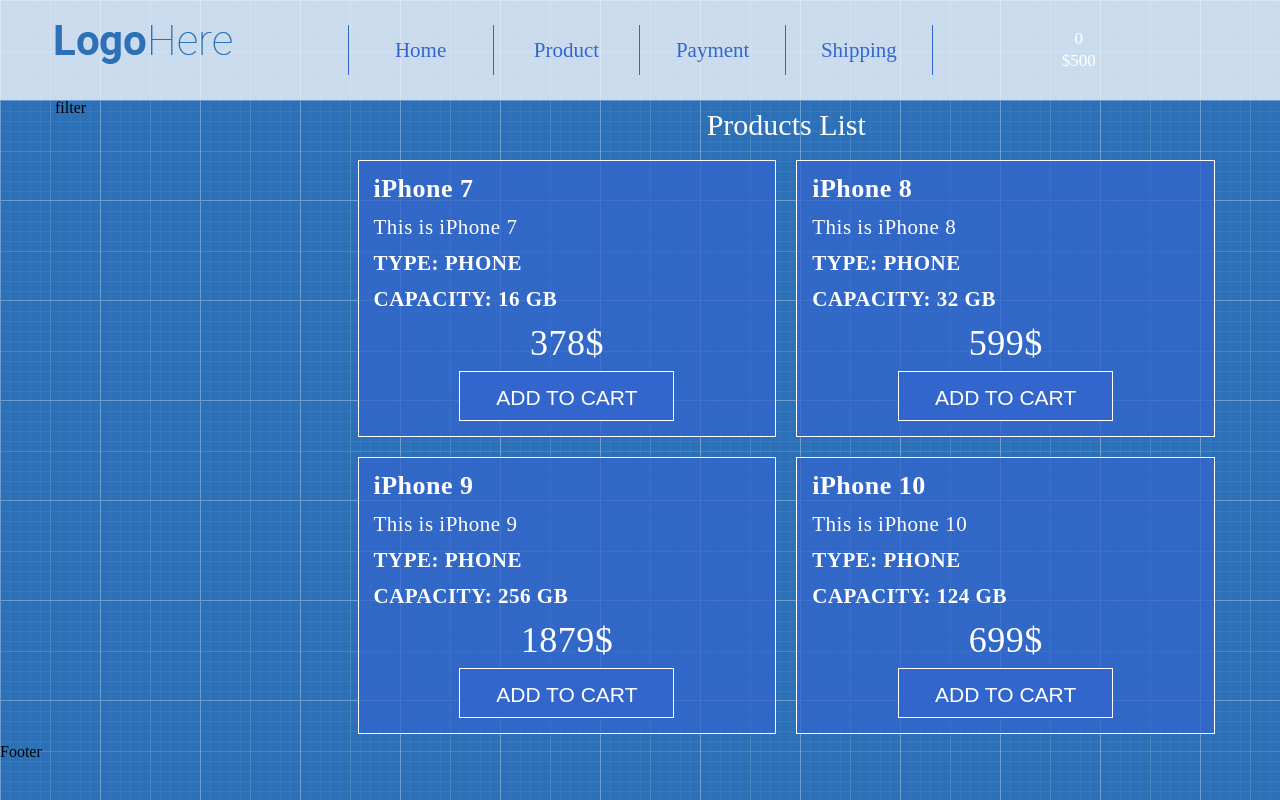
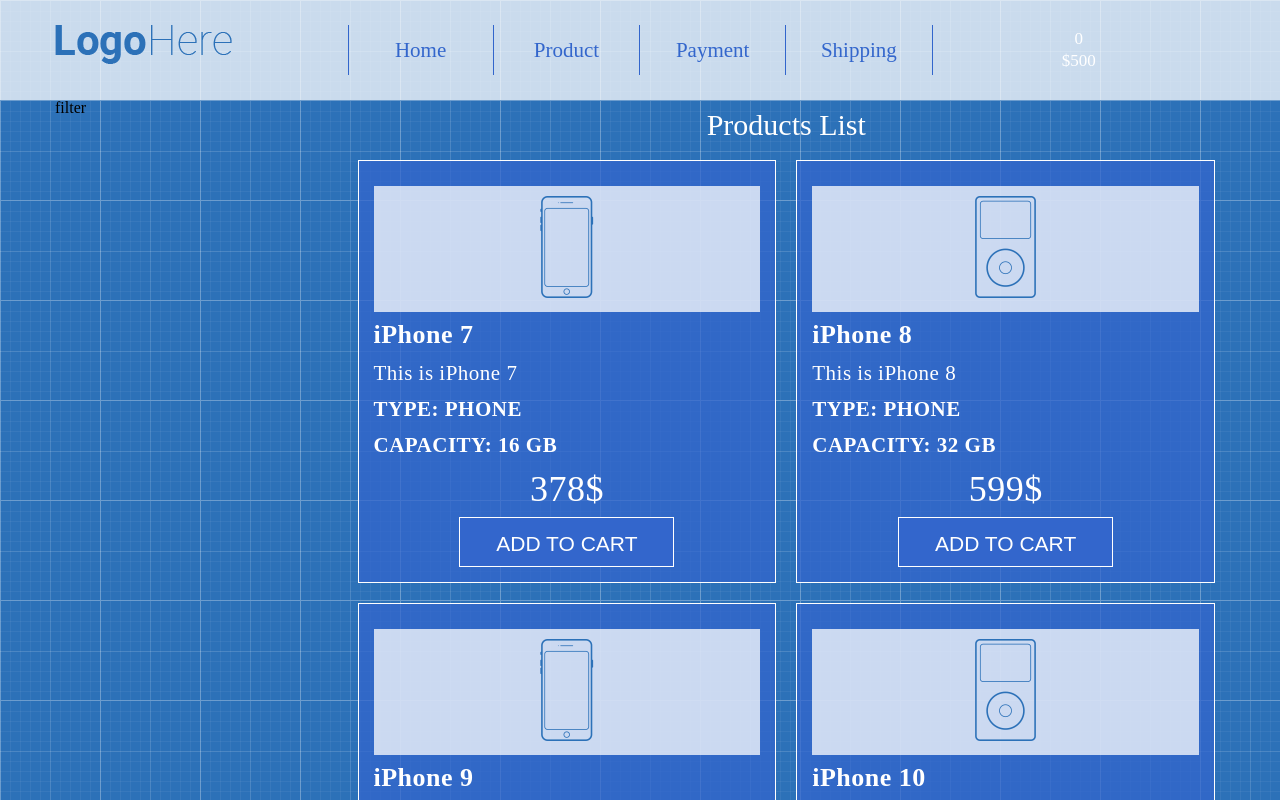
Before and after one commit to KRybiy/shop-project, a React (Create React App) app: page / in a window 1280 px wide. Shown: the top 800 px of the page. Built offline with nearby package versions, Linux system fonts and the light colour scheme.

Commit message:
added images for products

```diff
--- a/src/App/Main/Products/ProductListItem.css
+++ b/src/App/Main/Products/ProductListItem.css
@@ -44,3 +44,9 @@
     text-align: center;
     margin: 10px 0;
 }
+.product-img {
+    background-color: rgba(255,255,255,0.75);
+    text-align: center;
+    padding: 10px 0;
+    margin: 10px 0;
+}
--- a/src/App/Main/Products/ProductListItem.js
+++ b/src/App/Main/Products/ProductListItem.js
@@ -6,9 +6,13 @@
     type,
     capacity,
     price,
+    image,
 }) => {
     return (
         <div className="product-list-item">
+            <div className="product-img">
+                <img src={image} alt=""/>
+            </div>
             <h2 className="product-title"> {name}</h2>
             <div className="product-description"> {description}</div>
             <div className="product-features"> Type: {type} </div>
--- a/src/App/Main/Products/ProductsList.js
+++ b/src/App/Main/Products/ProductsList.js
@@ -10,6 +10,7 @@
                {
                    products.map(({
                     id,
+                    image,
                     name,
                     description,
                     type,
@@ -18,6 +19,7 @@
                    }) => (
                         <div className="col-lg-6" key={id}>
                             <ProductListItem
+                            image={image}
                             name={name}
                             description={description}
                             type={type}
--- a/src/App/Main/Products/products.js
+++ b/src/App/Main/Products/products.js
@@ -6,6 +6,7 @@
         type:'phone',
         capacity:'16',
         price:'378',
+        image:"/images/products/iphone.png",
     },
     {
         id:2,
@@ -14,7 +15,7 @@
         type:'phone',
         capacity:'32',
         price:'599',
-
+        image:"/images/products/ipod.png",
     },
     {
         id:3,
@@ -23,7 +24,7 @@
         type:'phone',
         capacity:'256',
         price:'1879',
-
+        image:"/images/products/iphone.png",
     },
     {
         id:4,
@@ -32,6 +33,7 @@
         type:'phone',
         capacity:'124',
         price:'699',
+        image:"/images/products/ipod.png",
     }
 ]
 
```
Also changed, not shown: public/images/products/iphone.png (added), public/images/products/ipod.png (added).
